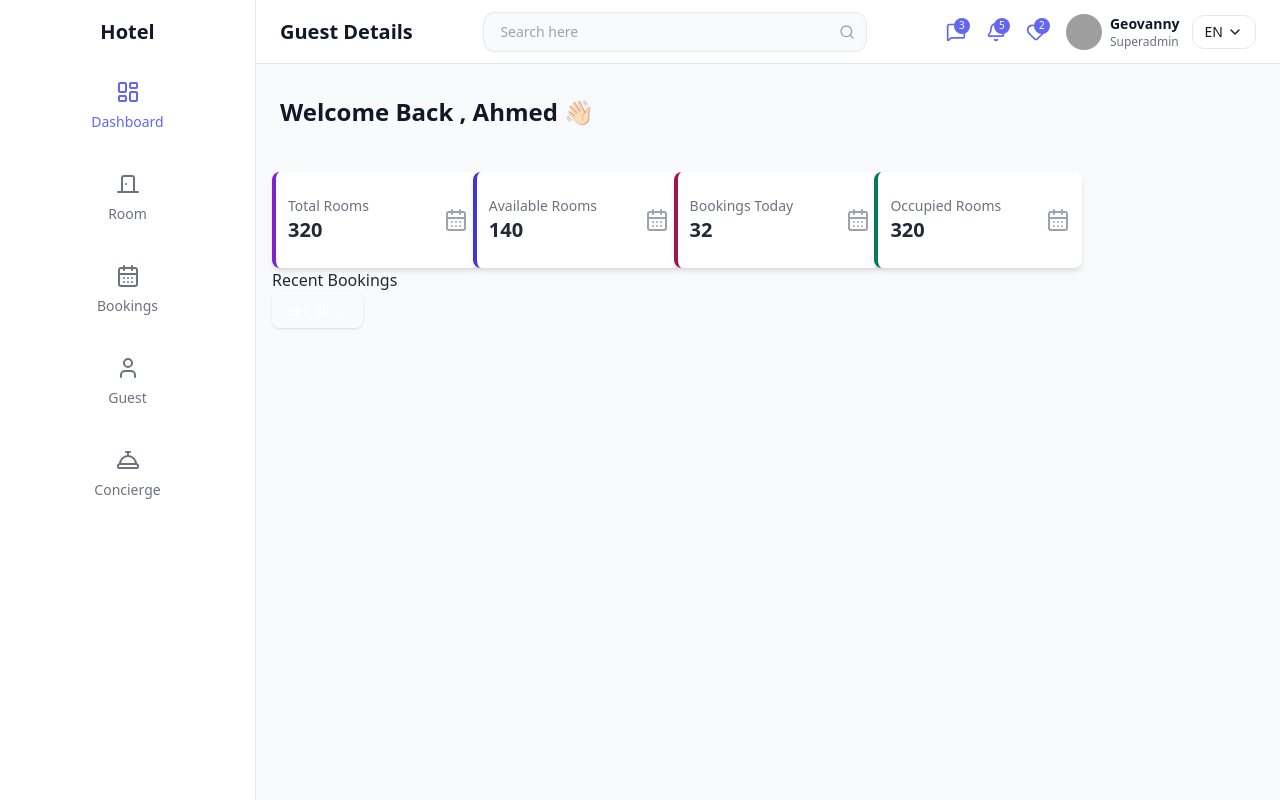
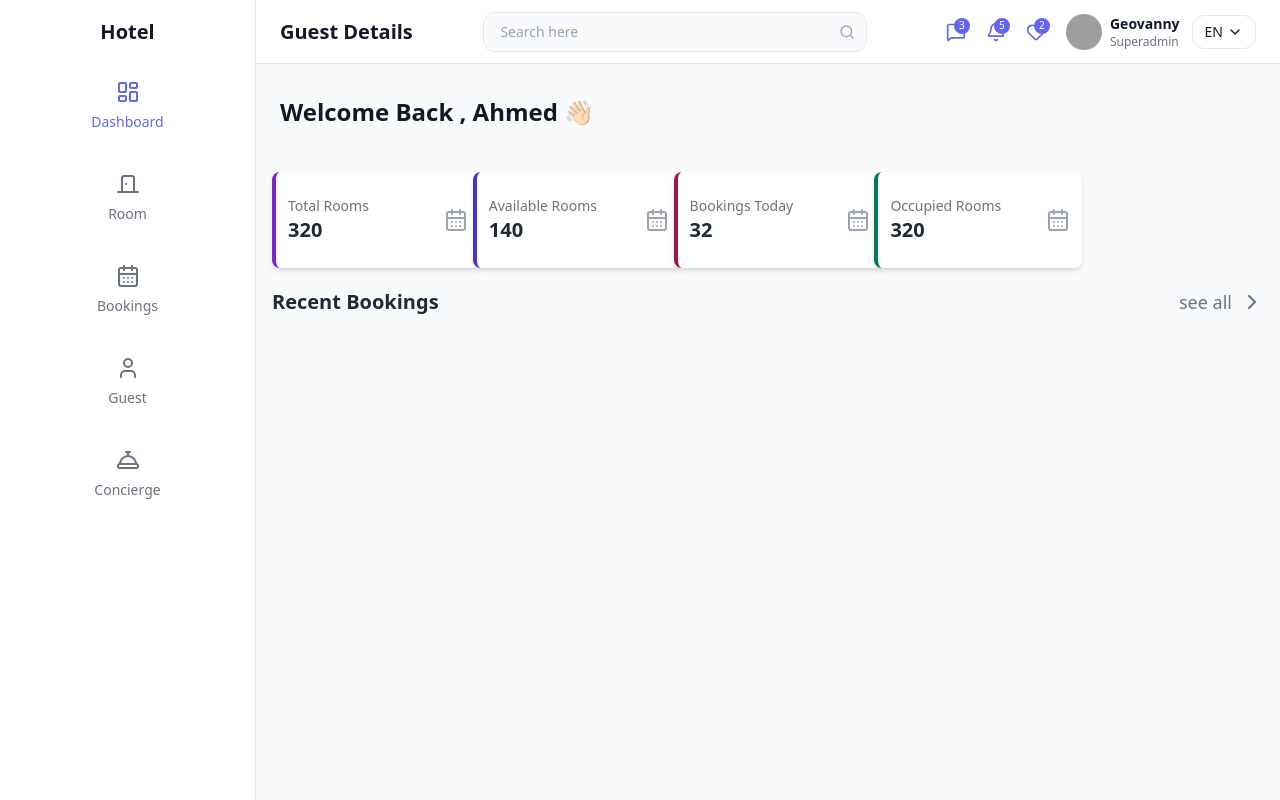
Before and after one commit to Yaman-designer/Hotel-Booking-Dashboard, a Next.js app: page / in a window 1280 px wide. Built offline with nearby package versions, Linux system fonts and the light colour scheme; grey boxes are pictures that could not be loaded.

Commit message:
انهيت من الجزء يلي فيه الزر واسم القسم

```diff
--- a/components/dashboard/RecentBookings.jsx
+++ b/components/dashboard/RecentBookings.jsx
@@ -1,11 +1,14 @@
-import { Button } from "../ui/button"
-export default function RecentBookings(){
-    return (
-        <>
-        <div>
-           <h1>Recent Bookings</h1>
-           <Button className="bg-slate-0" >see all → </Button>
-        </div>
-        </>
-    )
+import { ChevronRight } from "lucide-react";
+export default function RecentBookings() {
+  return (
+    <>
+      <div className="w-full flex justify-between items-center pt-5">
+        <h1 className="text-xl font-bold">Recent Bookings</h1>
+        <button className="group flex items-center gap-2 bg-slate-0 text-gray-500 font-medium text-lg">
+          see all
+          <ChevronRight className="w-6 h-6 transition-all duration-300 ease-in-out group-hover:translate-x-1.5" />
+        </button>
+      </div>
+    </>
+  );
 }
```
